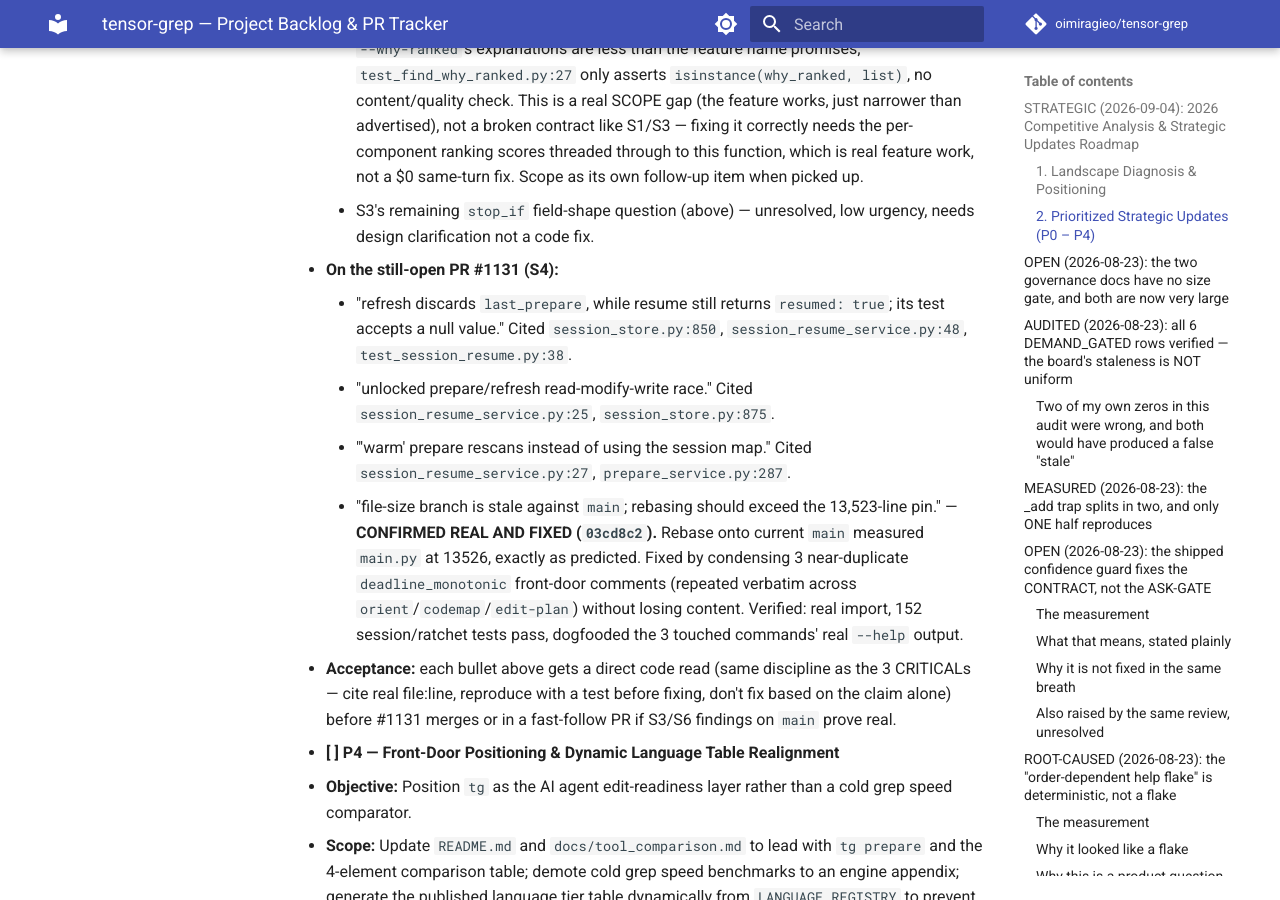
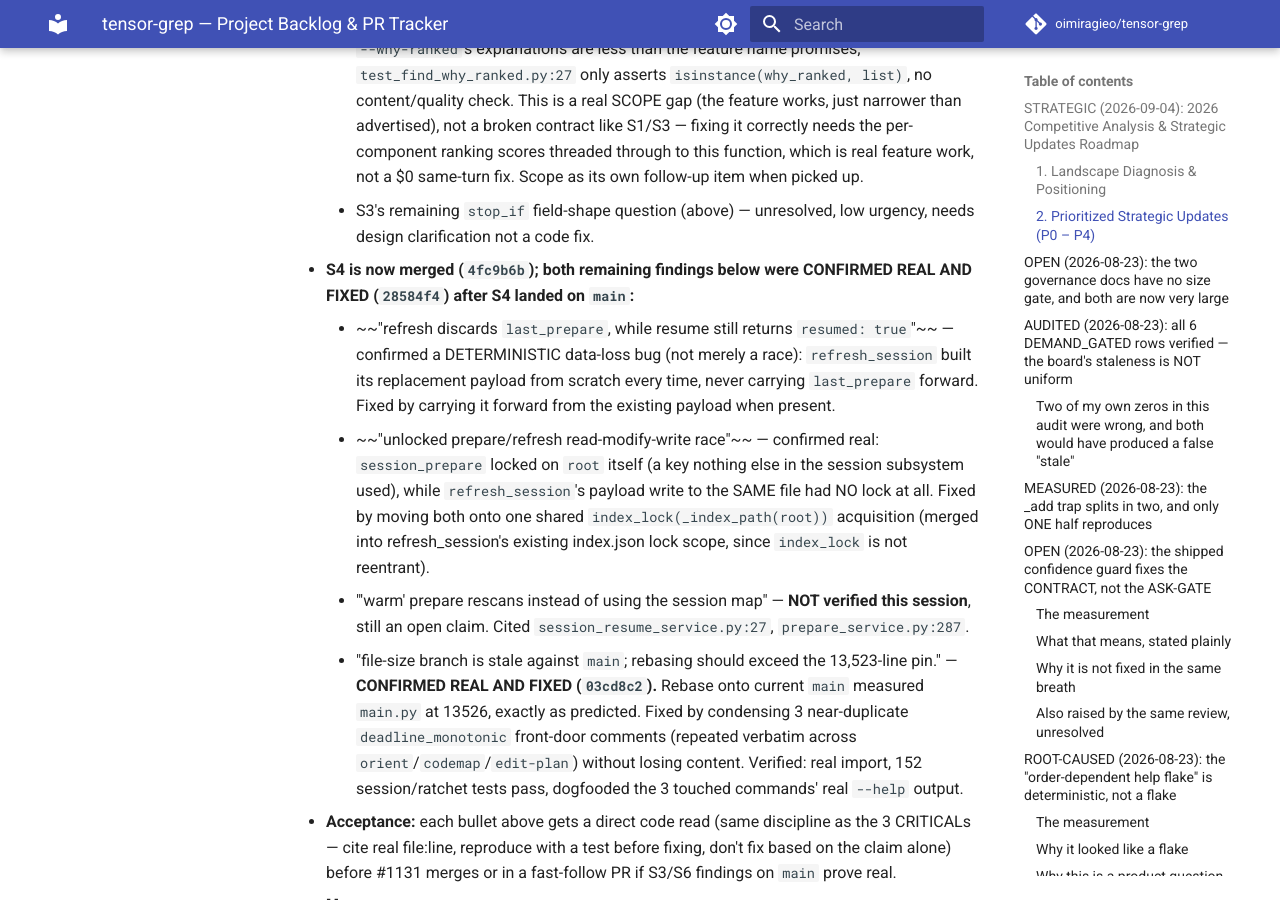
Before and after one commit to oimiragieo/tensor-grep, an MkDocs documentation site: the page built from docs/BACKLOG.md, in a window 1280 px wide and 900 px high, scrolled down 6405 px. Built offline with MkDocs 1.6.1 and Material for MkDocs 9.7.7, drawn with Linux system fonts in a browser that asks for light colours; comment, search, counter and statistics services are not loaded; some of the changed text lies outside the part shown.

Commit message:
docs(backlog): confirm and resolve 2 of 3 remaining S4 AUDIT-FOLLOWUP findings
Both confirmed real and fixed on merged main (28584f4): the guaranteed
last_prepare data-loss on refresh, and the lock-key mismatch that meant
zero mutual exclusion existed between prepare and refresh. The "warm
prepare rescans" claim remains unverified.

Co-Authored-By: Claude Sonnet 5 <noreply@anthropic.com>
Claude-Session: https://claude.ai/code/session_01FQEmq7dWnf223dBYKSnz4d

```diff
--- a/docs/BACKLOG.md
+++ b/docs/BACKLOG.md
@@ -129,10 +129,10 @@ Competitive landscape audit against mid-2026 codebase intelligence and agent con
     - S3 — **CONFIRMED REAL, FIXED (`3829775`).** Direct read confirmed `include_next_action=True` was passed ONLY from `tests/unit/test_prepare_next_action.py`, never from `main.py`'s real `tg prepare` command — the entire feature was unreachable from the shipped binary. Fixed by wiring `include_next_action=True` into the real call site; new real-subprocess integration test (`test_prepare_real_cli_includes_next_action`) confirmed RED pre-fix, GREEN post-fix. The narrower "stop condition checks the wrong field" half of the claim (a dotted-path `ask_user_before_editing.required` mixed with a flat `result_incomplete` in the same `stop_if` list) was NOT resolved — left open below, lower confidence, needs the machine-protocol consumer contract clarified before deciding if it's actually wrong or an intentional mixed-lookup shape.
     - S6 — **CONFIRMED REAL, NOT YET FIXED (deliberately deferred).** Direct read confirmed both halves: `build_why_ranked_reasons` (`reranker.py:475`) only computes matched lexical terms + line span, never touches actual BM25/dense/RRF score contributions, so `--why-ranked`'s explanations are less than the feature name promises; `test_find_why_ranked.py:27` only asserts `isinstance(why_ranked, list)`, no content/quality check. This is a real SCOPE gap (the feature works, just narrower than advertised), not a broken contract like S1/S3 — fixing it correctly needs the per-component ranking scores threaded through to this function, which is real feature work, not a $0 same-turn fix. Scope as its own follow-up item when picked up.
     - S3's remaining `stop_if` field-shape question (above) — unresolved, low urgency, needs design clarification not a code fix.
-  - **On the still-open PR #1131 (S4):**
-    - "refresh discards `last_prepare`, while resume still returns `resumed: true`; its test accepts a null value." Cited `session_store.py:850`, `session_resume_service.py:48`, `test_session_resume.py:38`.
-    - "unlocked prepare/refresh read-modify-write race." Cited `session_resume_service.py:25`, `session_store.py:875`.
-    - "'warm' prepare rescans instead of using the session map." Cited `session_resume_service.py:27`, `prepare_service.py:287`.
+  - **S4 is now merged (`4fc9b6b`); both remaining findings below were CONFIRMED REAL AND FIXED (`28584f4`) after S4 landed on `main`:**
+    - ~~"refresh discards `last_prepare`, while resume still returns `resumed: true`"~~ — confirmed a DETERMINISTIC data-loss bug (not merely a race): `refresh_session` built its replacement payload from scratch every time, never carrying `last_prepare` forward. Fixed by carrying it forward from the existing payload when present.
+    - ~~"unlocked prepare/refresh read-modify-write race"~~ — confirmed real: `session_prepare` locked on `root` itself (a key nothing else in the session subsystem used), while `refresh_session`'s payload write to the SAME file had NO lock at all. Fixed by moving both onto one shared `index_lock(_index_path(root))` acquisition (merged into refresh_session's existing index.json lock scope, since `index_lock` is not reentrant).
+    - "'warm' prepare rescans instead of using the session map" — **NOT verified this session**, still an open claim. Cited `session_resume_service.py:27`, `prepare_service.py:287`.
     - "file-size branch is stale against `main`; rebasing should exceed the 13,523-line pin." — **CONFIRMED REAL AND FIXED (`03cd8c2`).** Rebase onto current `main` measured `main.py` at 13526, exactly as predicted. Fixed by condensing 3 near-duplicate `deadline_monotonic` front-door comments (repeated verbatim across `orient`/`codemap`/`edit-plan`) without losing content. Verified: real import, 152 session/ratchet tests pass, dogfooded the 3 touched commands' real `--help` output.
   - **Acceptance:** each bullet above gets a direct code read (same discipline as the 3 CRITICALs — cite real file:line, reproduce with a test before fixing, don't fix based on the claim alone) before #1131 merges or in a fast-follow PR if S3/S6 findings on `main` prove real.
 
```
